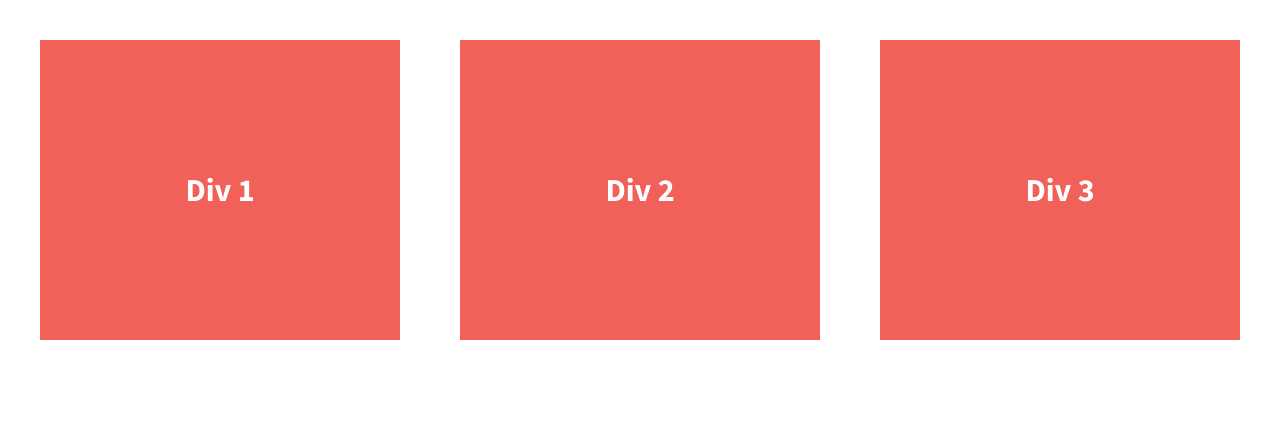
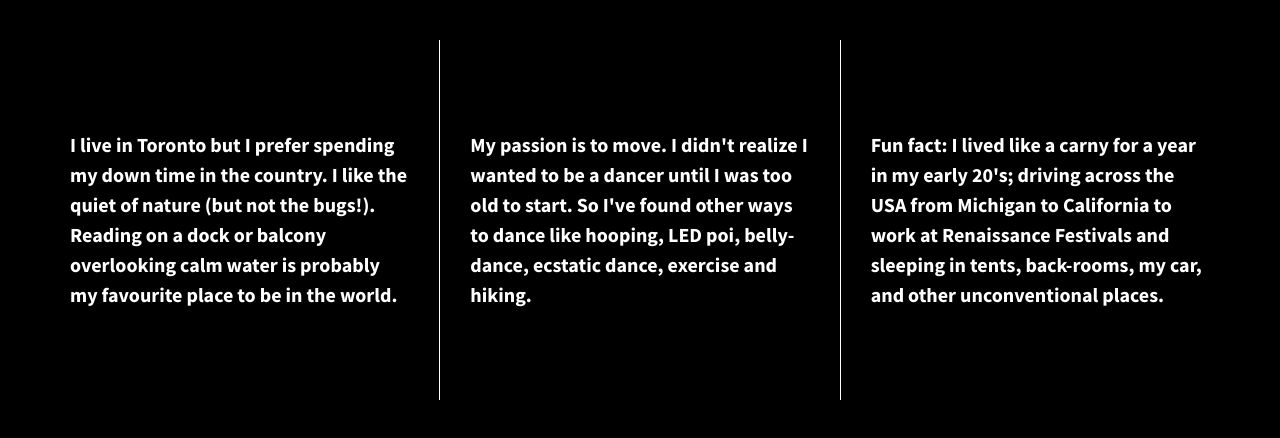
Before and after one commit to Atma-L/07.01-206-divs-flexbox-starter, a plain HTML site: page index.html in a window 1280 px wide. Drawn offline with nearby package versions, Linux system fonts and the light colour scheme.

Commit message:
flexbox project edits

```diff
--- a/css/main.css
+++ b/css/main.css
@@ -106,6 +106,7 @@ body {
   padding: 2em;
   font-size: 1.25em;
   height: 100%;
+  background-color: #000;
 }
 
 .wrapper {
@@ -119,17 +120,27 @@ body {
   /*give the divs a width of 30%, add display:flex, set justify-content and align-items to center*/
   color: #fff;
   line-height: 1.5em;
-  font-size: 1.6em;
-  background-color: #f16059;
+  font-size: 1em;
+  background-color: #000;
   height: 300px;
   display: flex;
   width: 30%;
   justify-content: center;
   align-items: center;
+  padding: 1.5em;
 }
 
+.div-1 {
+  border-right-style: solid;
+  border-width: 1px;
+  border-color: white;
+}
 
-
+.div-3 {
+  border-left-style: solid;
+  border-width: 1px;
+  border-color: white;
+}
 
 /* ==========================================================================
    Helper classes
--- a/index.html
+++ b/index.html
@@ -23,13 +23,13 @@
 
         <section class="wrapper">
             <div class="div-1">
-                Div 1
+                I live in Toronto but I prefer spending my down time in the country. I like the quiet of nature (but not the bugs!). Reading on a dock or balcony overlooking calm water is probably my favourite place to be in the world.
             </div>
             <div class="div-2">
-                Div 2
+                My passion is to move. I didn't realize I wanted to be a dancer until I was too old to start. So I've found other ways to dance like hooping, LED poi, belly-dance, ecstatic dance, exercise and hiking.
             </div>
             <div class="div-3">
-                Div 3
+                Fun fact: I lived like a carny for a year in my early 20's; driving across the USA from Michigan to California to work at Renaissance Festivals and sleeping in tents, back-rooms, my car, and other unconventional places.
             </div>
         </section>
 
```
